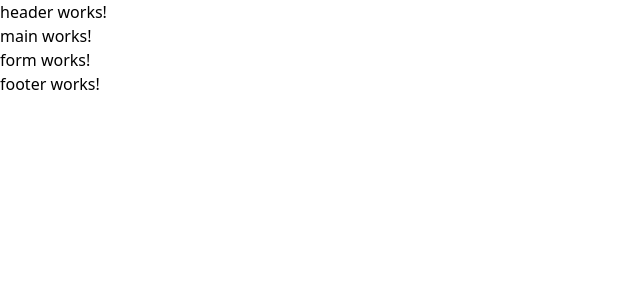
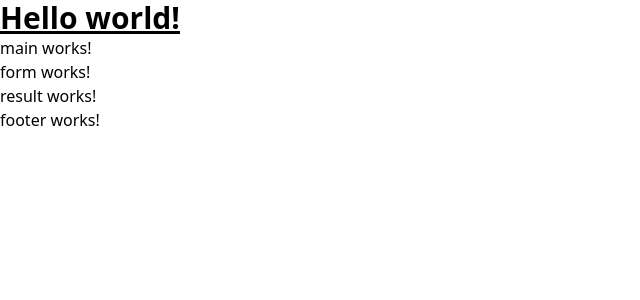
Before and after one commit to GalileoAI/frontend, an Angular app: page /home in a window 1280 px wide. Shown: the top 300 px of the page, without its empty margins (0-640 px from the left). Built offline with nearby package versions, Linux system fonts and the light colour scheme.

Commit message:
feat: result view; working on switching between form view and result view

```diff
--- a/src/app/components/header/header.component.html
+++ b/src/app/components/header/header.component.html
@@ -1 +1,3 @@
-<p>header works!</p>
+<h1 class="text-3xl font-bold underline">
+  Hello world!
+</h1>
--- a/src/app/components/main/main.component.html
+++ b/src/app/components/main/main.component.html
@@ -1,2 +1,3 @@
 <p>main works!</p>
-<app-form></app-form>
+<app-form *ngIf="!hasResults"></app-form>
+<app-result></app-result>
--- a/src/app/components/main/main.component.ts
+++ b/src/app/components/main/main.component.ts
@@ -6,5 +6,5 @@ import { Component } from '@angular/core';
   styleUrls: ['./main.component.scss']
 })
 export class MainComponent {
-
+  hasResults = false;
 }
--- /dev/null
+++ b/src/app/view/result/result.component.css
@@ -0,0 +1,3 @@
+
+
+/*# sourceMappingURL=result.component.css.map */
--- /dev/null
+++ b/src/app/view/result/result.component.html
@@ -0,0 +1 @@
+<p>result works!</p>
```
Also changed, not shown: src/app/app.module.ts (+13 -3 lines), src/app/view/result/result.component.ts (added, +10 -0 lines), src/app/view/result/result.component.scss (added), 2 other files (tests, documents, lock files or other folders).
